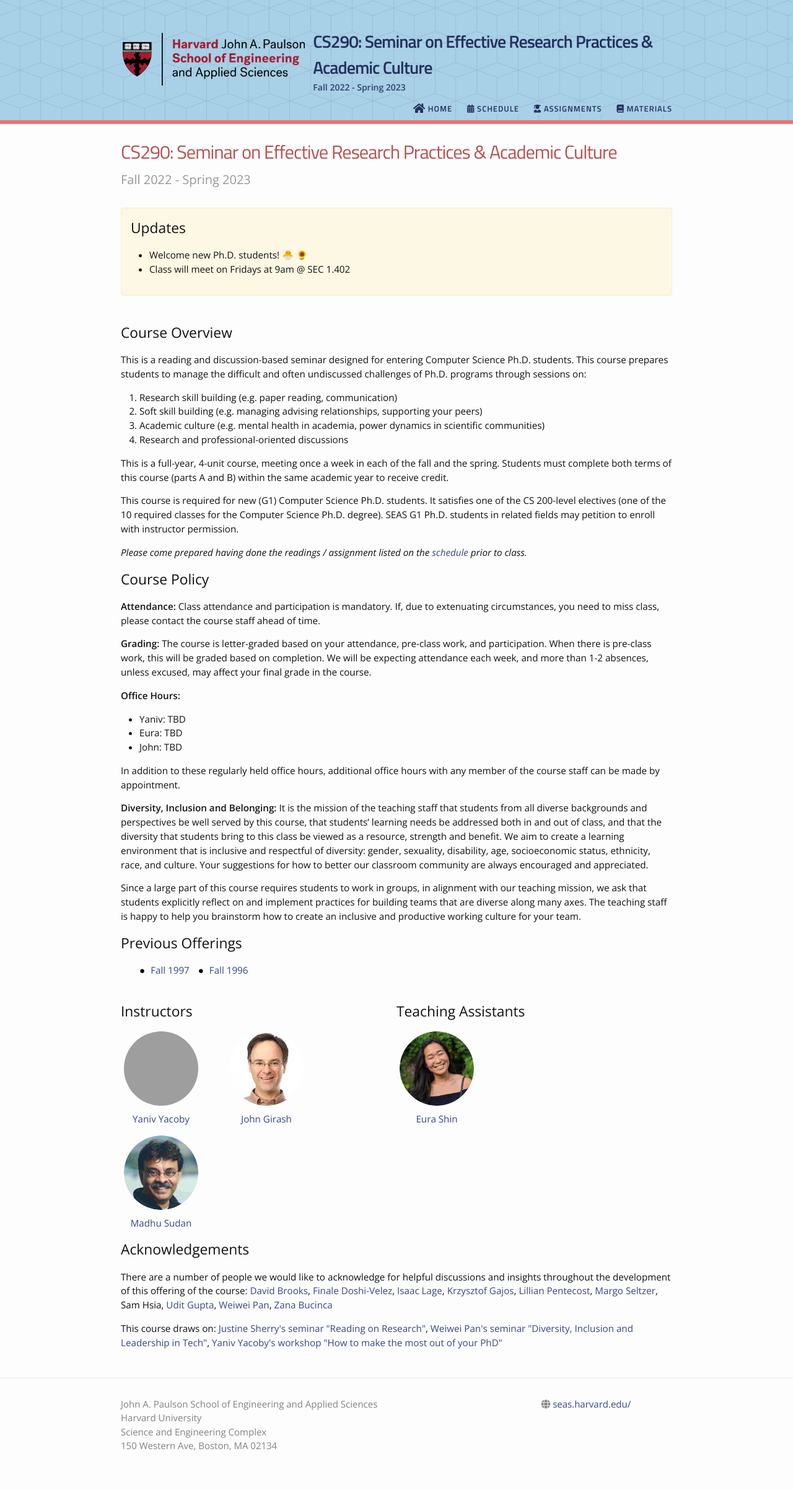
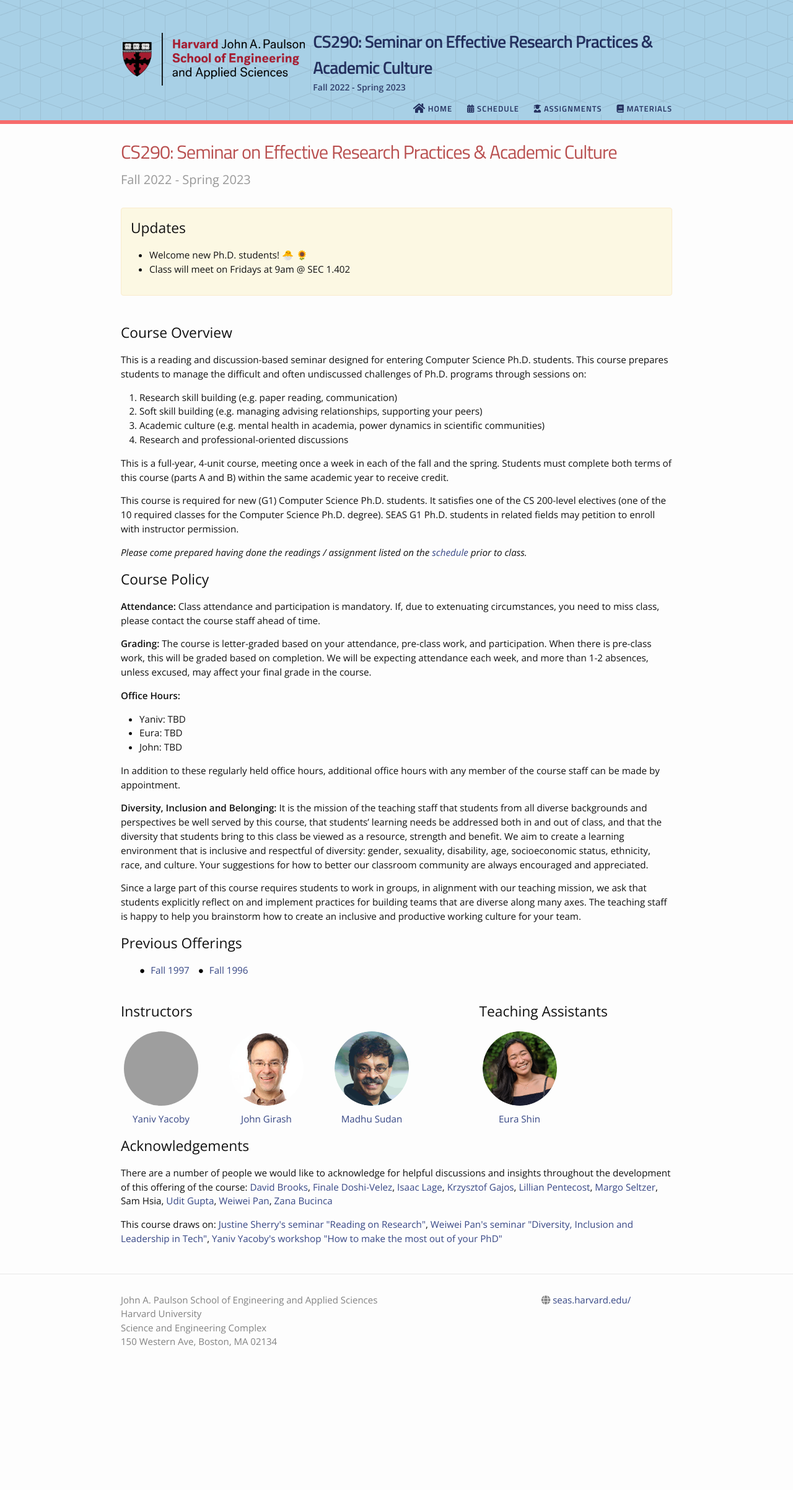
Before and after one commit to yanivyacoby/harvard-cs290, a Jekyll site: the page built from index.md, in a window 1280 px wide. Shown: the whole page at 62% size. Built offline with Jekyll 4.4.1, drawn with Linux system fonts in a browser that asks for light colours; nearby versions of some CDN libraries; our own code applies the rules of GitHub Pages for plain Markdown files; after the commit the page ends 2236 px from its top, so only the background shows below that; grey boxes are pictures that could not be loaded.

Commit message:
Update home.html

```diff
--- a/_layouts/home.html
+++ b/_layouts/home.html
@@ -23,7 +23,7 @@ layout: default
 
     <br>
     <div>
-        <div style="width:50%; float: left">
+        <div style="width:65%; float: left">
             <!-- <h2>Instructors</h2> -->
             <!-- <div class="image--cover-container">
                 <img src="{{site.data.people.instructor.profile_pic | prepend: site.baseurl }}" class="image--cover">
@@ -45,7 +45,7 @@ layout: default
             </div>
         </div>
 
-        <div style="width:50%; float: left">
+        <div style="width:35%; float: left">
             <div class="profile-pic-gallary ">
                 <h2>Teaching Assistants</h2>
                 {% for ta in site.data.people.teaching_assistants %}
```
